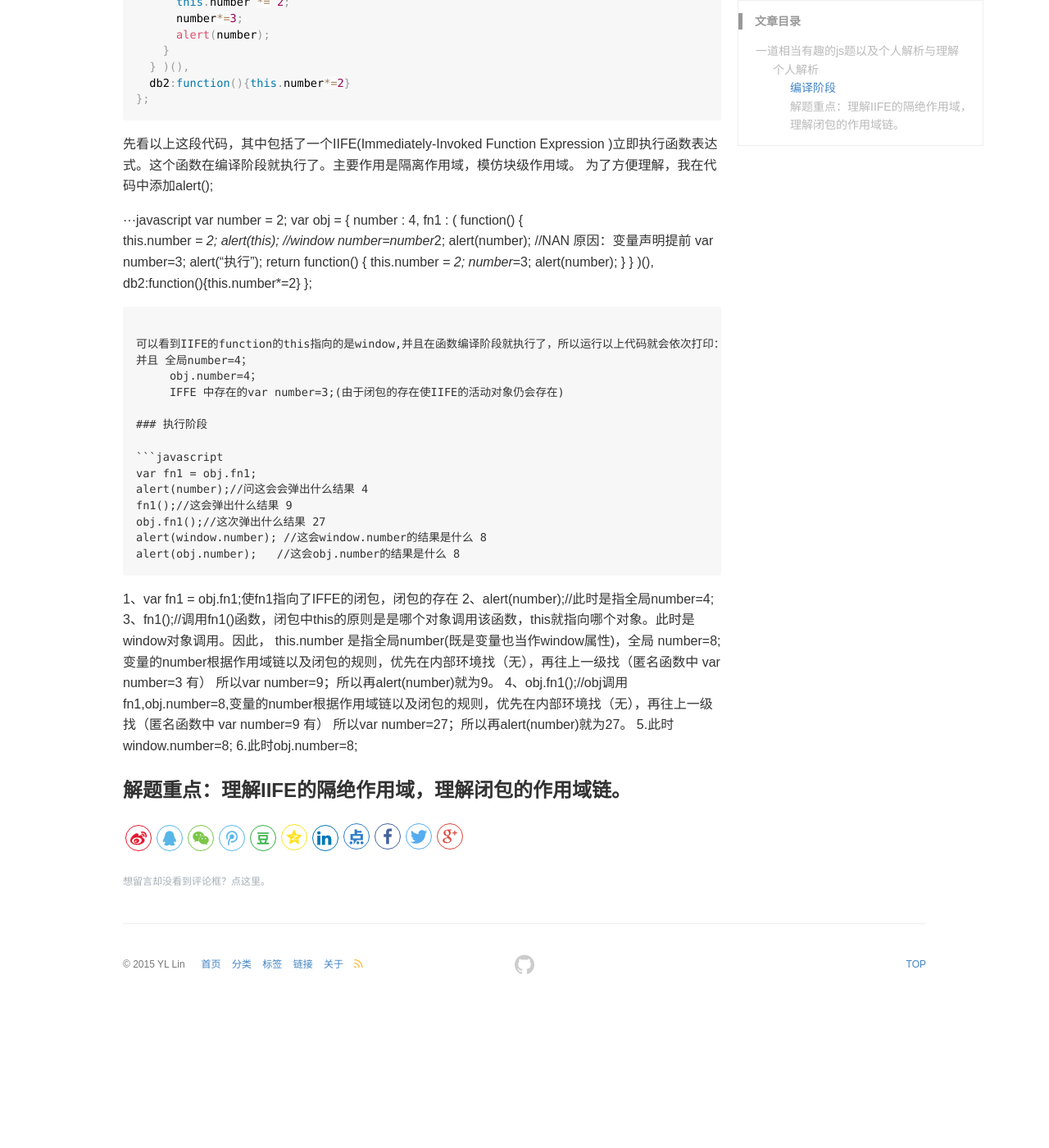
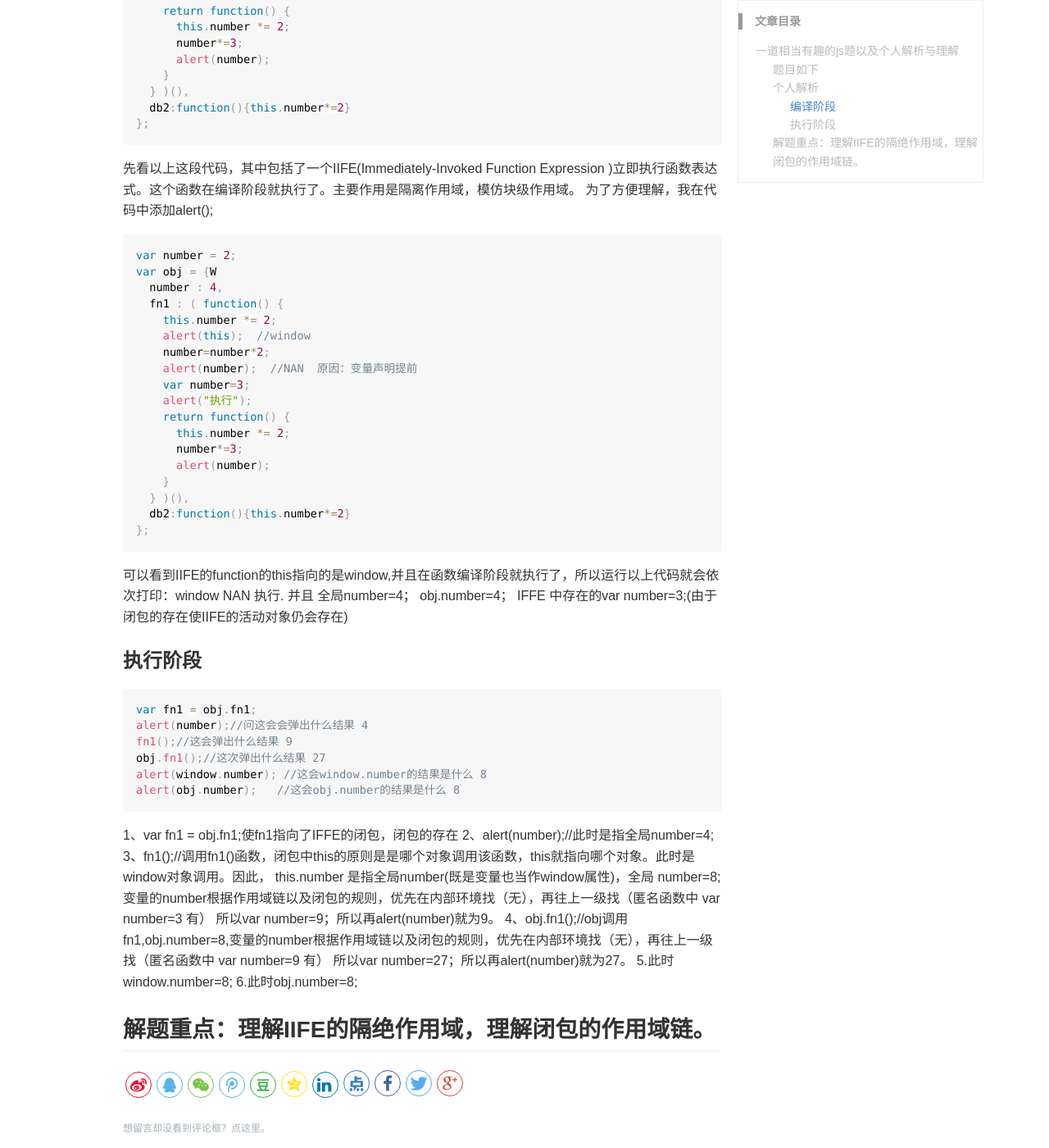
Before and after one commit to False-L/false-l1.github.io, a Jekyll site: the page built from _posts/2017-03-13-js-IIFE-闭包.md, in a window 1280 px wide and 1400 px high, scrolled down 1105 px. Shown: the whole window at 82% size. Built offline with Jekyll 4.4.1, drawn with Linux system fonts in a browser that asks for light colours; comment, search, counter and statistics services are not loaded; before the commit the page ends 2330 px from its top, so only the background shows below that.

Commit message:
学习笔记-闭包-IIFE

````diff
--- a/_posts/2017-03-13-js-IIFE-闭包.md
+++ b/_posts/2017-03-13-js-IIFE-闭包.md
@@ -5,7 +5,7 @@ description: "IIFE、闭包"
 categories: [JavaScript]
 ---
 # 一道相当有趣的js题以及个人解析与理解
-##题目如下
+## 题目如下
 <pre>
 var number = 2;
 var obj = {
@@ -55,9 +55,9 @@ var obj = {
 先看以上这段代码，其中包括了一个IIFE(Immediately-Invoked Function Expression )立即执行函数表达式。这个函数在编译阶段就执行了。主要作用是隔离作用域，模仿块级作用域。
 为了方便理解，我在代码中添加alert();
 
-···javascript
+```javascript
 var number = 2;
-var obj = {
+var obj = {W
   number : 4,
   fn1 : ( function() {
     this.number *= 2;
@@ -91,6 +91,7 @@ obj.fn1();//这次弹出什么结果 27
 alert(window.number); //这会window.number的结果是什么 8
 alert(obj.number);   //这会obj.number的结果是什么 8
 ```
+
 1、var fn1 = obj.fn1;使fn1指向了IFFE的闭包，闭包的存在
 2、alert(number);//此时是指全局number=4;
 3、fn1();//调用fn1()函数，闭包中this的原则是是哪个对象调用该函数，this就指向哪个对象。此时是window对象调用。因此，
@@ -100,4 +101,4 @@ this.number 是指全局number(既是变量也当作window属性)，全局 numbe
 5.此时window.number=8;
 6.此时obj.number=8;
 
-### 解题重点：理解IIFE的隔绝作用域，理解闭包的作用域链。
+## 解题重点：理解IIFE的隔绝作用域，理解闭包的作用域链。
````
